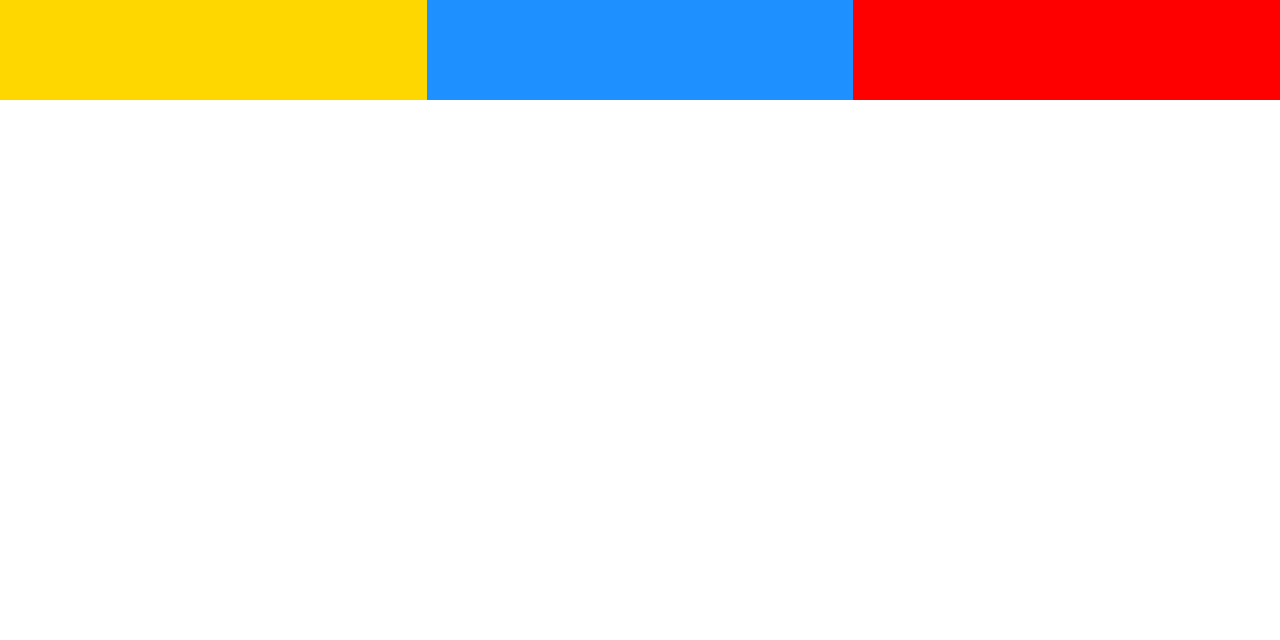
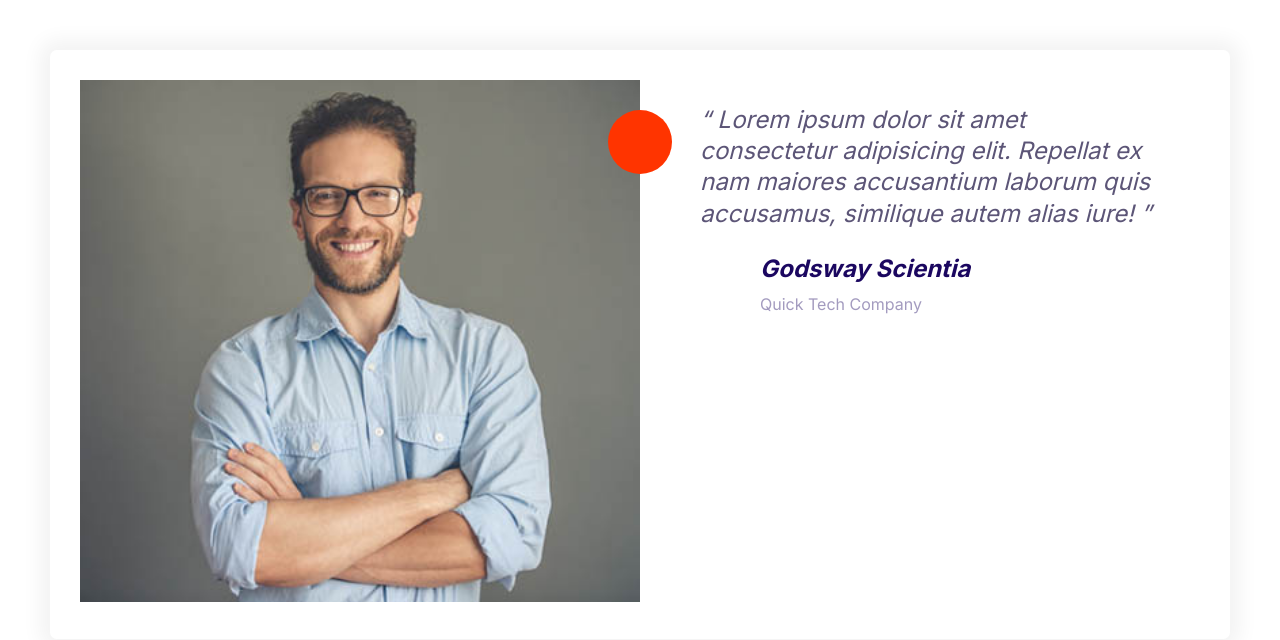
Before and after one commit to Scientia11/Scientiafy, a plain HTML site: page index.html in a window 1280 px wide. Drawn offline with Linux system fonts and the light colour scheme.

Commit message:
Define testimonial.

```diff
--- a/css/styles.css
+++ b/css/styles.css
@@ -135,8 +135,15 @@ white-space: nowrap;
   width: 40px;
   height: 40px;
 }
+.icon--small {
+  width: 30px;
+  height: 30px;
+}
 .icon-primary {
   fill: var(--color-primary);
+}
+.icon--white {
+  fill: #fff;
 }
 .icon-container {
   background: #f3f9fa;
@@ -147,6 +154,9 @@ white-space: nowrap;
   justify-content: center;
   align-items: center;
 
+}
+.icon-container--accent {
+  background: var(--color-accent);
 }
 /* Buttons */
 
@@ -374,3 +384,27 @@ color: #fff;
     grid-template-columns: repeat(3, 1fr);
   }
 }
+/* Testimonials */
+.testimonial {
+  padding: 3rem;
+}
+.testimonial__image {
+  position: relative;
+}
+.testimonial__image > img {
+  width: 100%;
+}
+.testimonial__image > .icon-container {
+  position: absolute;
+  top: 3rem;
+  right: -32px;
+}
+@media screen and (min-width: 768px) {
+  .testimonial .quote,
+  .testimonial .quote__author {
+font-size: 2.4rem;
+  }
+  .testimonial .quote {
+    margin-left: 6rem;
+  }
+}
--- a/index.html
+++ b/index.html
@@ -14,11 +14,39 @@
     <link rel="stylesheet" href="./css/normalize.css" />
     <link rel="stylesheet" href="./css/styles.css" />
   </head>
-  <body>
-    <div class="grid grid--1x3">
-      <div style="height: 100px; background: gold"></div>
-      <div style="height: 100px; background: dodgerblue"></div>
-      <div style="height: 100px; background: red"></div>
+  <body style="padding: 5rem">
+    <div class="card testimonial">
+      <div class="grid grid--1x2">
+        <div class="testimonial__image">
+          <img src="./images/testimonial.jpg" alt="A happy smiling customer" />
+          <span class="icon-container icon-container--accent">
+            <svg class="icon icon--white icon--small">
+              <use xlink:href="./images/sprite.svg#quotes"></use>
+            </svg>
+          </span>
+        </div>
+
+        <blockquote class="quote">
+          <p class="quote__text">
+            Lorem ipsum dolor sit amet consectetur adipisicing elit. Repellat ex
+            nam maiores accusantium laborum quis accusamus, similique autem
+            alias iure!
+          </p>
+          <footer>
+            <div class="media">
+              <div class="media__img">
+                <svg class="icon icon-primary quote__line">
+                  <use xlink:href="./images/sprite.svg#line"></use>
+                </svg>
+              </div>
+              <div class="media__body">
+                <h3 class="media__title quote__author">Godsway Scientia</h3>
+                <p class="quote__organization">Quick Tech Company</p>
+              </div>
+            </div>
+          </footer>
+        </blockquote>
+      </div>
     </div>
   </body>
 </html>
```
Also changed, not shown: css/components/testimonial.html (added, +32 -0 lines), images/testimonial.jpg (added).
